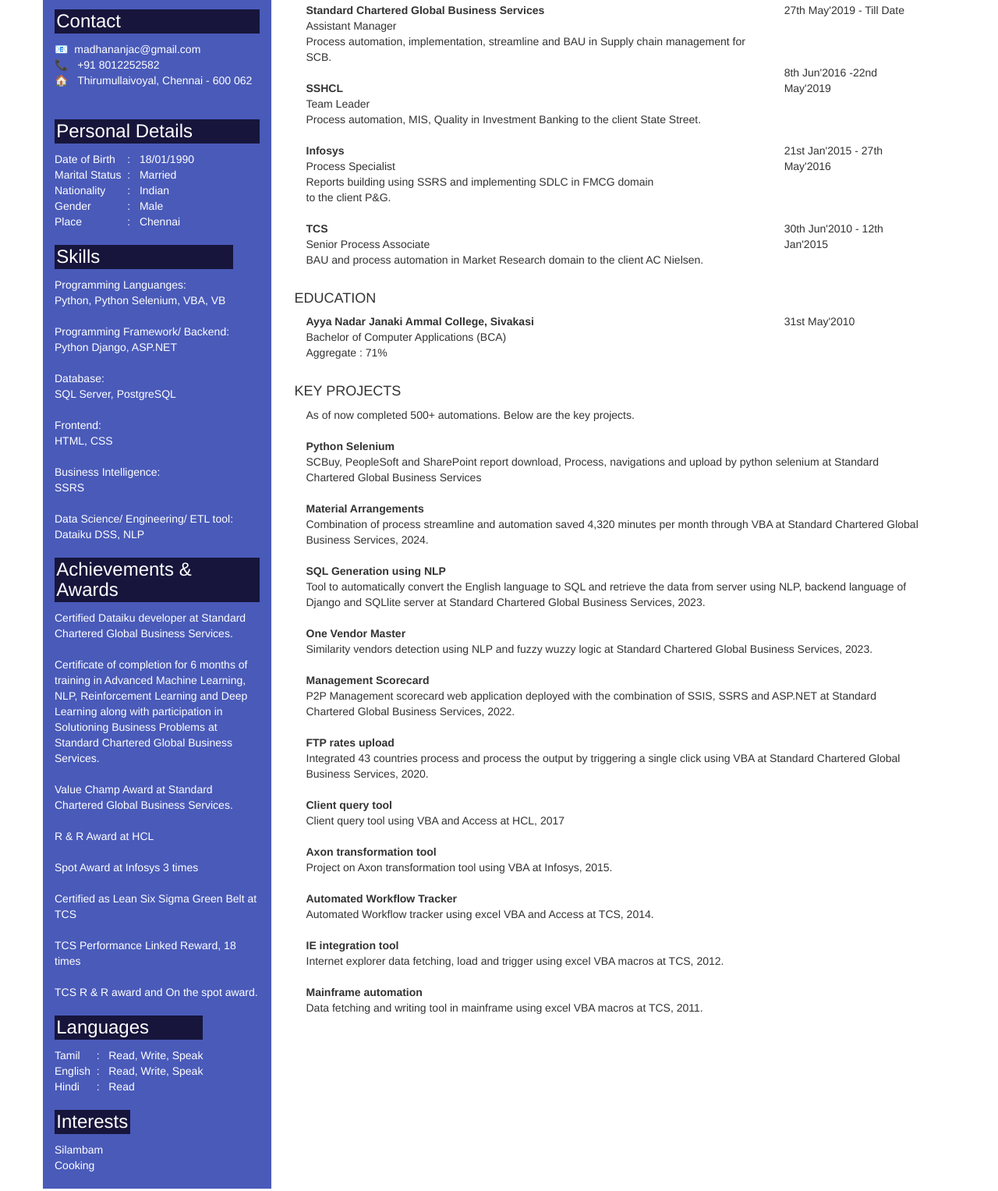
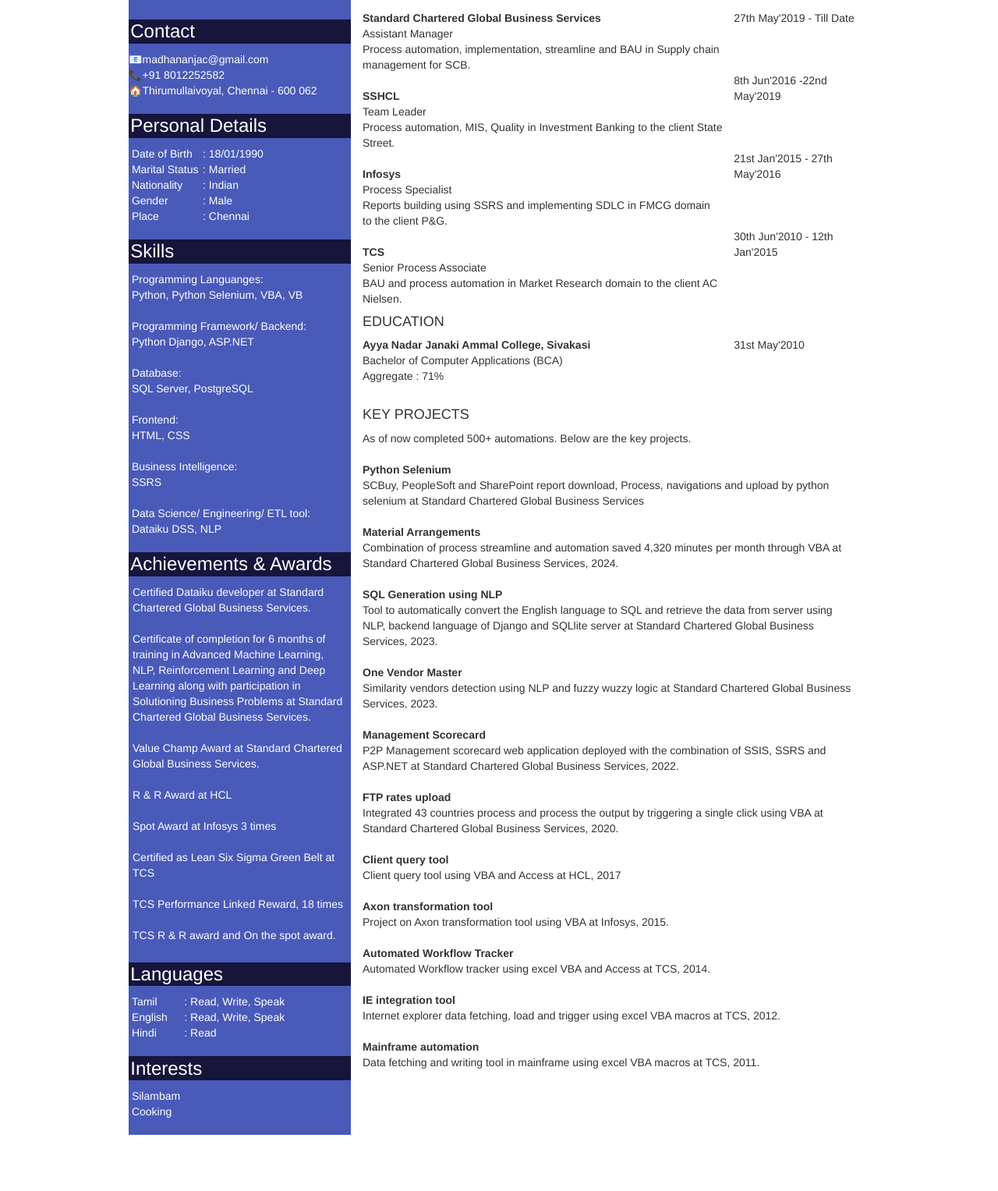
Before and after one commit to Mohanapreethe/test, a plain HTML site: page index.html in a window 1280 px wide. Shown: the part 167-1694 px from the top of the page at 78% size. After the commit the page ends 1662 px from the top, so only its background shows below. Drawn offline with nearby package versions, Linux system fonts and the light colour scheme.

Commit message:
Add files via upload

```diff
--- a/index.html
+++ b/index.html
@@ -5,7 +5,9 @@
     <meta http-equiv="X-UA-Compatible" content="IE=edge">
     <meta name="viewport" content="width=device-width, initial-scale=1.0">
     <title>Madhan G Resume</title>
-    <link rel="stylesheet" href="https://maxcdn.bootstrapcdn.com/bootstrap/3.4.0/css/bootstrap.min.css">
+    <link rel="stylesheet" href="https://maxcdn.bootstrapcdn.com/bootstrap/3.4.1/css/bootstrap.min.css">
+    <script src="https://ajax.googleapis.com/ajax/libs/jquery/3.7.1/jquery.min.js"></script>
+    <script src="https://maxcdn.bootstrapcdn.com/bootstrap/3.4.1/js/bootstrap.min.js"></script>
     <style>
         .Left_Panel{
             background-color: rgb(73, 90, 185);
@@ -22,76 +24,73 @@
 
 </head>
 <body>
-    <div class="container">
-    <br>
-    <br>
-    <div class="row">
+    <br><br>
+    <div class="container" >
 
-        <div class="col-xs-5 col-lg-3 Left_Panel">
-            <div>
-                <h2 style="text-align: center;">
-                    <br>
+    <div class="row" style="margin:0px;padding:0px;">
+        <div class="col-xs-5 col-lg-1" style="margin:0px;padding:0px;" ></div>
+        <div class="col-xs-5 col-lg-3 Left_Panel" style="margin:0px;padding:0px;" >
+            <div class="col-xs-12 col-lg-12">
+                <h2 style="text-align: center;margin:0px;padding:0px;">
+                    <br><br>
                     MADHAN G<br><br>
                 </h2>
             </div>
-            <div>
+            <div class="col-xs-12 col-lg-12 Left_Panel" style="margin:0px;padding:0px;">
                 <h3 class="Left_Panel_Inner">
                     Contact
                 </h3>
-                    &#128231;&nbsp;&nbsp;madhananjac@gmail.com<br>
-                    &#128222;&nbsp;&nbsp;&nbsp;+91 8012252582 <br>
-                    &#127968;&nbsp;&nbsp;&nbspThirumullaivoyal, Chennai - 600 062<br>
+                    &#128231;madhananjac@gmail.com<br>
+                    &#128222;+91 8012252582 <br>
+                    &#127968;Thirumullaivoyal, Chennai - 600 062<br>
             </div>
             <br>
-            <div>
+
+            <div class="col-xs-12 col-lg-12 Left_Panel" style="margin:0px;padding:0px;">
                 <h3 class="Left_Panel_Inner">
                     Personal Details
                 </h3>
-                <div style="float: left;">
-                    Date of Birth<br>
-                    Marital Status<br>
-                    Nationality<br>
-                    Gender<br>
-                    Place<br>
+
+                <div class="col-xs-4 col-lg-4" style="margin:0px;padding:0px;">
+                    &nbsp;Date of Birth<br>
+                    &nbsp;Marital Status<br>
+                    &nbsp;Nationality<br>
+                    &nbsp;Gender<br>
+                    &nbsp;Place<br>
                 </div>
-                <div style="float: left;">
-                    &nbsp;&nbsp;:<br>
-                    &nbsp;&nbsp;:<br>
-                    &nbsp;&nbsp;:<br>
-                    &nbsp;&nbsp;:<br>
-                    &nbsp;&nbsp;:<br>
-                </div>
-                <div style="float: left;">
-                    &nbsp;&nbsp;&nbsp;18/01/1990<br>
-                    &nbsp;&nbsp;&nbsp;Married <br>
-                    &nbsp;&nbsp;&nbsp;Indian <br>
-                    &nbsp;&nbsp;&nbsp;Male <br>
-                    &nbsp;&nbsp;&nbsp;Chennai<br>
+
+                <div class="col-xs-8 col-lg-8" style="margin:0px;padding:0px;">
+                    :&nbsp;18/01/1990<br>
+                    :&nbsp;Married <br>
+                    :&nbsp;Indian <br>
+                    :&nbsp;Male <br>
+                    :&nbsp;Chennai<br>
                 </div>
             </div>
             <br>
-            <div style="float: left;">
+            <div class="col-xs-12 col-lg-12 Left_Panel" style="margin:0px;padding:0px;">
                 <h3 class="Left_Panel_Inner">
                     Skills
                 </h3>
-                Programming Languanges:<br>
-                Python, Python Selenium, VBA, VB<br><br>
-                Programming Framework/ Backend:<br>
-                Python Django, ASP.NET<br><br>
-                Database:<br>
-                SQL Server, PostgreSQL<br><br>
-                Frontend:<br>
-                HTML, CSS<br><br>
-                Business Intelligence:<br>
-                SSRS<br><br>
-                Data Science/ Engineering/ ETL tool:<br>
-                Dataiku DSS, NLP<br>
+                &nbsp;Programming Languanges:<br>
+                &nbsp;Python, Python Selenium, VBA, VB<br><br>
+                &nbsp;Programming Framework/ Backend:<br>
+                &nbsp;Python Django, ASP.NET<br><br>
+                &nbsp;Database:<br>
+                &nbsp;SQL Server, PostgreSQL<br><br>
+                &nbsp;Frontend:<br>
+                &nbsp;HTML, CSS<br><br>
+                &nbsp;Business Intelligence:<br>
+                &nbsp;SSRS<br><br>
+                &nbsp;Data Science/ Engineering/ ETL tool:<br>
+                &nbsp;Dataiku DSS, NLP<br>
             </div>
             <br>
-            <div style="float: left;">
+            <div class="col-xs-12 col-lg-12 Left_Panel" style="margin:0px;padding:0px;">
                 <h3 class="Left_Panel_Inner">
                     Achievements & Awards
                 </h3>
+                <p style="margin:5px;padding:0px;">
                 Certified Dataiku developer at Standard Chartered Global Business Services.<br><br>
                 Certificate of completion for 6 months of training in Advanced Machine Learning, NLP, Reinforcement Learning and Deep Learning along with participation in Solutioning Business Problems at Standard Chartered Global Business Services.<br><br>
                 Value Champ Award at Standard Chartered
@@ -102,49 +101,49 @@
                 TCS<br><br>
                 TCS Performance Linked Reward, 18 times<br><br>
                 TCS R & R award and On the spot award.<br>
+                </p>
             </div>
             <br>
-            <div style="float: left;">
+            <div class="col-xs-12 col-lg-12 Left_Panel" style="margin:0px;padding:0px;">
                 <h3 class="Left_Panel_Inner">
                     Languages
                 </h3>
-                <div style="float: left;">
-                    Tamil<br>
-                    English<br>
-                    Hindi<br>
+
+                <div class="col-xs-3 col-lg-3" style="margin:0px;padding:0px;">
+                    &nbsp;Tamil<br>
+                    &nbsp;English<br>
+                    &nbsp;Hindi<br>
                 </div>
-                <div style="float: left;">
-                    &nbsp;&nbsp;:<br>
-                    &nbsp;&nbsp;:<br>
-                    &nbsp;&nbsp;:<br>
-                </div>
-                <div style="float: left;">
-                    &nbsp;&nbsp;&nbsp;Read, Write, Speak<br>
-                    &nbsp;&nbsp;&nbsp;Read, Write, Speak<br>
-                    &nbsp;&nbsp;&nbsp;Read<br>
+                <div class="col-xs-9 col-lg-9" style="margin:0px;padding:0px;">
+                    : Read, Write, Speak<br>
+                    : Read, Write, Speak<br>
+                    : Read<br>
                 </div>
             </div>
             <br>
             <br>
-            <div style="float:left;">
+            <div class="col-xs-12 col-lg-12" style="margin:0px;padding:0px;">
                 <h3 class="Left_Panel_Inner">
                     Interests
                 </h3>
-                Silambam<br>
-                Cooking<br><br>
+                &nbsp;Silambam<br>
+                &nbsp;Cooking<br><br>
             </div>
 
         </div>
 
-        <div class="col-xs-7 col-lg-9">
+        <div class="col-xs-7 col-lg-7" style="margin:0px;padding:0px;">
+            <br>
             <div class="col-xs-12 col-lg-12">
                 <h4>OBJECTIVE</h4>
-                <p class="col-xs-12 col-lg-12"> To utilize my technical skills and provide a professional service to customers by applying and honing my knowledge and working in a challenging and motivating working environment.</p>
+                <p class="col-xs-12 col-lg-12" style="margin:0px;padding:0px;"> To utilize my technical skills and provide a professional service to customers by applying and honing my knowledge and working in a challenging and motivating working environment.</p>
             </div>
+
+
 
             <div class="col-xs-12 col-lg-12">
                 <h4>EXPERIENCE</h4>
-                <div class="col-xs-8 col-lg-9">
+                <div class="col-xs-8 col-lg-9" style="margin:0px;padding:0px;">
                     <b>Standard Chartered Global Business Services</b><br>
                     Assistant Manager<br>
                     Process automation, implementation, streamline and BAU in Supply chain management for SCB.<br><br>
@@ -160,7 +159,8 @@
                     BAU and process automation in Market Research domain to the client AC Nielsen.
                 </div>
 
-                <div  class="col-xs-4 col-lg-3">
+
+                <div  class="col-xs-4 col-lg-3" style="margin:0px;padding:0px;">
                     27th May'2019 - Till Date<br><br><br><br>
                     8th Jun'2016 -22nd May'2019<br><br><br><br>
                     21st Jan'2015 - 27th May'2016<br><br><br><br>
@@ -170,12 +170,12 @@
 
             <div class="col-xs-12 col-md-12">
                 <h4>EDUCATION</h4>
-                <div  class="col-xs-9 col-lg-9">
+                <div  class="col-xs-9 col-lg-9" style="margin:0px;padding:0px;">
                     <b>Ayya Nadar Janaki Ammal College, Sivakasi</b><br>
                     Bachelor of Computer Applications (BCA)<br>
                     Aggregate : 71%<br><br>
                 </div>
-                <div class="col-xs-3 col-lg-3">
+                <div class="col-xs-3 col-lg-3" style="margin:0px;padding:0px;">
                     31st May'2010<br>
                     <br>
                     <br><br>
@@ -186,7 +186,7 @@
             <div class="col-xs-12 col-md-12">
                 <h4>KEY PROJECTS</h4>
 
-                <div class="class=col-xs-12 col-md-12">
+                <div class="class=col-xs-12 col-md-12" style="margin:0px;padding:0px;">
                 As of now completed 500+ automations. Below are the key projects.<br><br>
 
                 <b>Python Selenium</b><br>
@@ -226,10 +226,10 @@
             </div>
 
         </div>
+        <div class="col-xs-5 col-lg-1" style="margin:0px;padding:0px;" ></div>
+    </div>
 
     </div>
-    <br>
-    <br>
-    </div>
+    <br><br>
 </body>
 </html>
```
